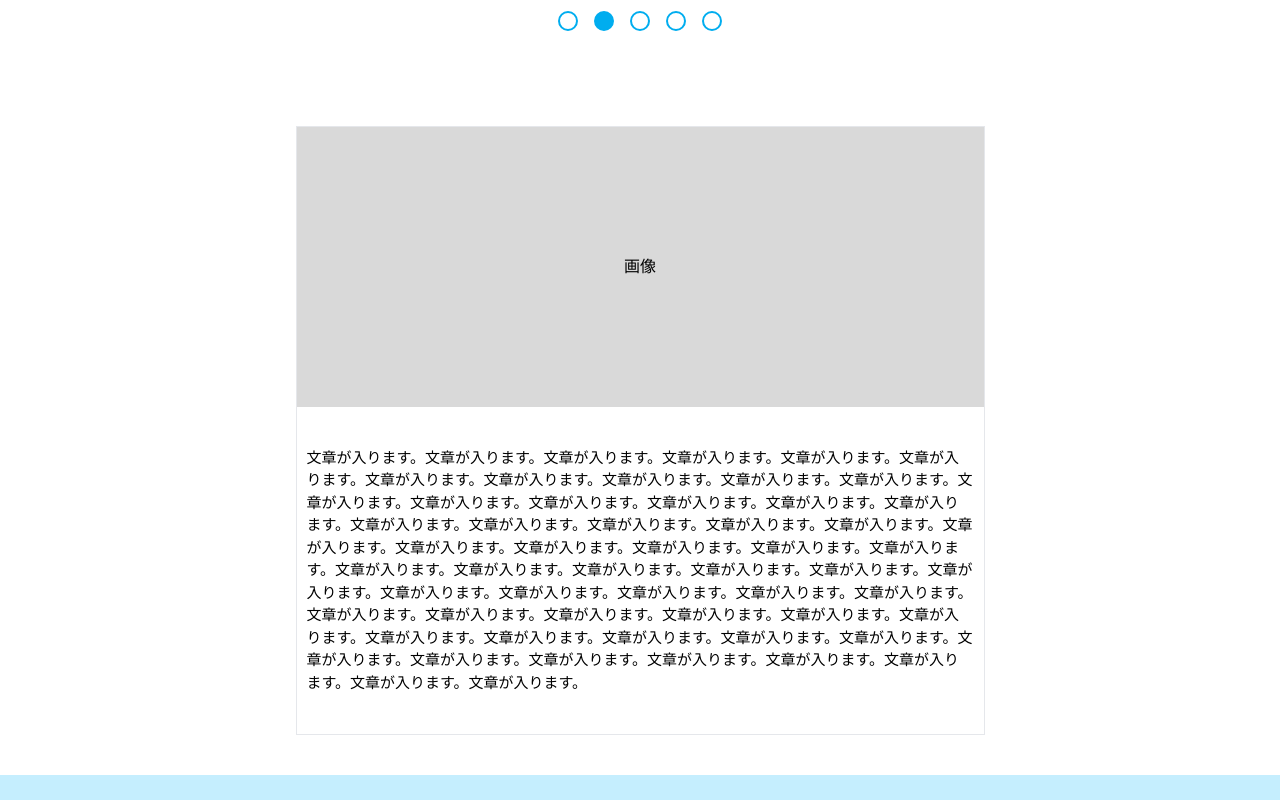
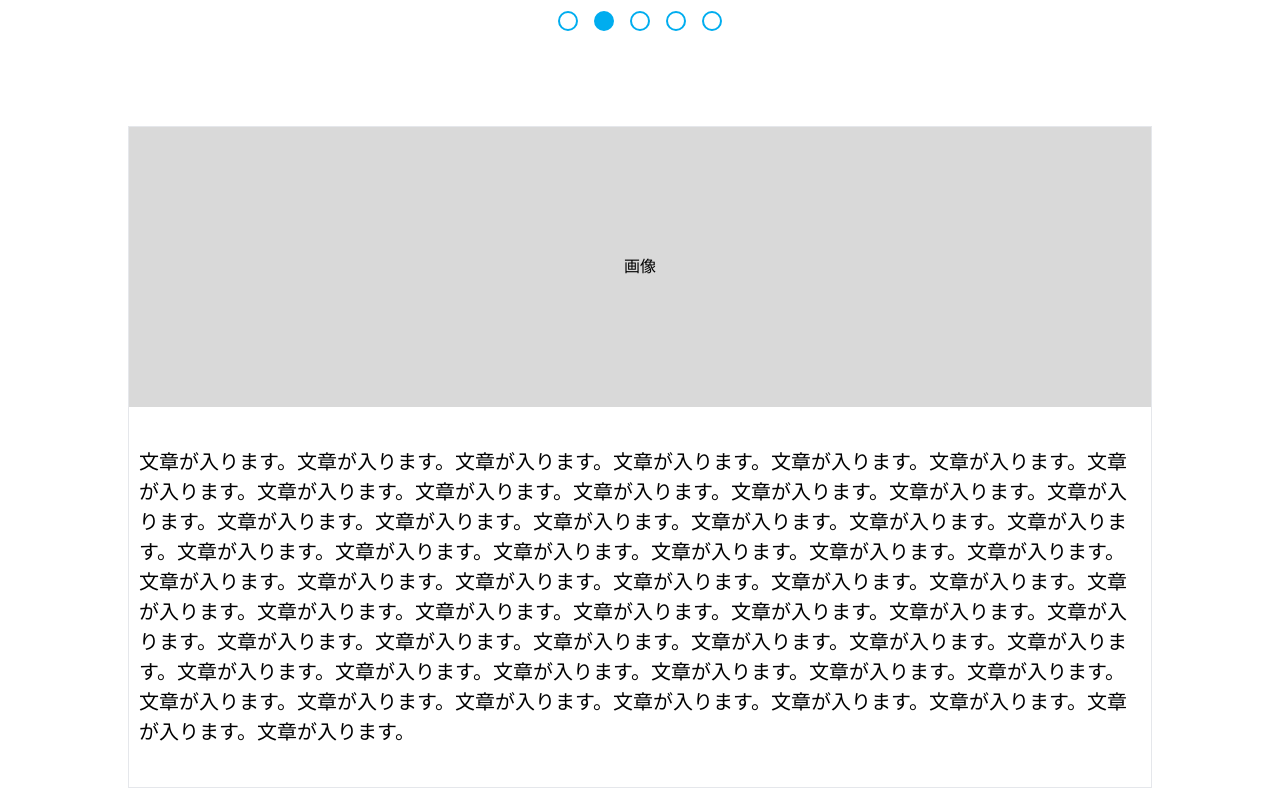
Before and after one commit to AmdRhn/sanden, a plain HTML site: page index.html in a window 1280 px wide. Shown: the part 6500-7300 px from the top of the page. Drawn offline with nearby package versions, Linux system fonts and the light colour scheme.

Commit message:
change the width

```diff
--- a/index.html
+++ b/index.html
@@ -583,13 +583,13 @@
 
   </section>
 
-  <!--   -->
+  <!-- new section  -->
 
-  <section class="max-w-[689px] mx-auto mb-10 px-4 md:px-0">
+  <section class="max-w-[1024px] mx-auto mb-10 px-4 lg:px-0">
     <div class="flex flex-col items-center gap-10 border">
 
       <div class="bg-[#D9D9D9]  w-full h-[280px] flex justify-center items-center"> 画像</div>
-      <p class="text-[13px] md:text-[15px] px-[10px] pb-10">文章が入ります。文章が入ります。文章が入ります。文章が入ります。文章が入ります。文章が入ります。文章が入ります。文章が入ります。文章が入ります。文章が入ります。文章が入ります。文章が入ります。文章が入ります。文章が入ります。文章が入ります。文章が入ります。文章が入ります。文章が入ります。文章が入ります。文章が入ります。文章が入ります。文章が入ります。文章が入ります。文章が入ります。文章が入ります。文章が入ります。文章が入ります。文章が入ります。文章が入ります。文章が入ります。文章が入ります。文章が入ります。文章が入ります。文章が入ります。文章が入ります。文章が入ります。文章が入ります。文章が入ります。文章が入ります。文章が入ります。文章が入ります。文章が入ります。文章が入ります。文章が入ります。文章が入ります。文章が入ります。文章が入ります。文章が入ります。文章が入ります。文章が入ります。文章が入ります。文章が入ります。文章が入ります。文章が入ります。文章が入ります。文章が入ります。文章が入ります。文章が入ります。</p>
+      <p class="text-[13px] md:text-[20px] px-[10px] pb-10">文章が入ります。文章が入ります。文章が入ります。文章が入ります。文章が入ります。文章が入ります。文章が入ります。文章が入ります。文章が入ります。文章が入ります。文章が入ります。文章が入ります。文章が入ります。文章が入ります。文章が入ります。文章が入ります。文章が入ります。文章が入ります。文章が入ります。文章が入ります。文章が入ります。文章が入ります。文章が入ります。文章が入ります。文章が入ります。文章が入ります。文章が入ります。文章が入ります。文章が入ります。文章が入ります。文章が入ります。文章が入ります。文章が入ります。文章が入ります。文章が入ります。文章が入ります。文章が入ります。文章が入ります。文章が入ります。文章が入ります。文章が入ります。文章が入ります。文章が入ります。文章が入ります。文章が入ります。文章が入ります。文章が入ります。文章が入ります。文章が入ります。文章が入ります。文章が入ります。文章が入ります。文章が入ります。文章が入ります。文章が入ります。文章が入ります。文章が入ります。文章が入ります。</p>
 
     </div>
   </section>
```
Also changed, not shown: index2.html (+2 -2 lines).
